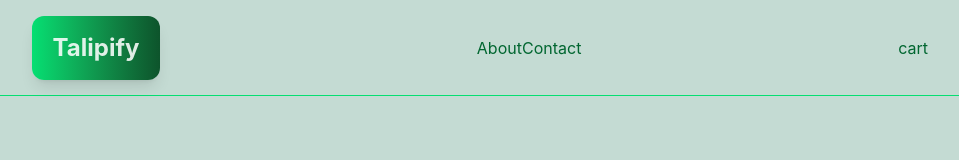
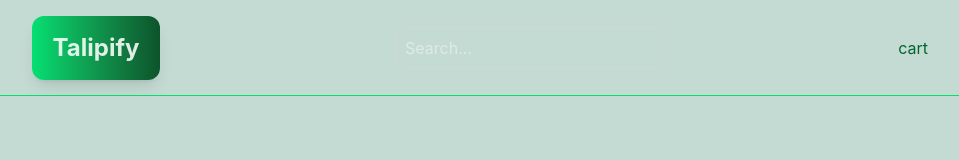
Before and after one commit to TalipTun/Ecommerce-fullstack-website, a React (Vite) app in the folder Ecommerce-website/: page / in a window 1280 px wide. Shown: the top 160 px of the page, without its empty margins (160-1119 px from the left). Built offline with nearby package versions, Linux system fonts and the light colour scheme.

Commit message:
initial commit

```diff
--- a/Ecommerce-website/src/Navbar.tsx
+++ b/Ecommerce-website/src/Navbar.tsx
@@ -9,8 +9,11 @@
             </div>
             <div>
                 <ul className="flex flex-row items-center h-full">
-                    <li className="text-green-800">About</li>
-                    <li className="text-green-800">Contact</li>
+                <input
+                  type="text"
+                  placeholder="Search..."
+                  className="w-full p-2 border border-gray-300 rounded-lg focus:outline-none focus:ring-2 focus:ring-blue-500"
+                />
                 </ul>
             </div>
             <div>
```
